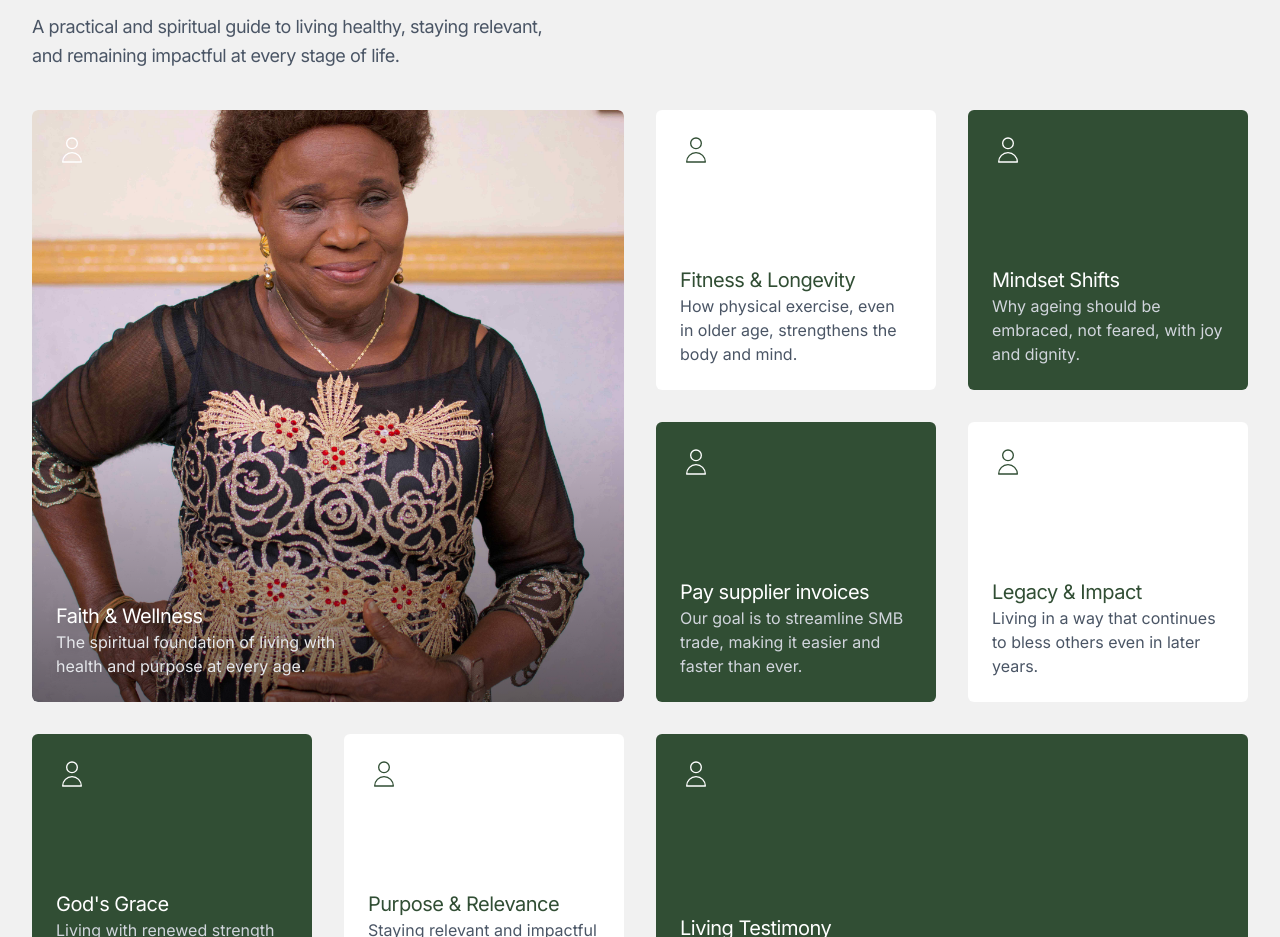
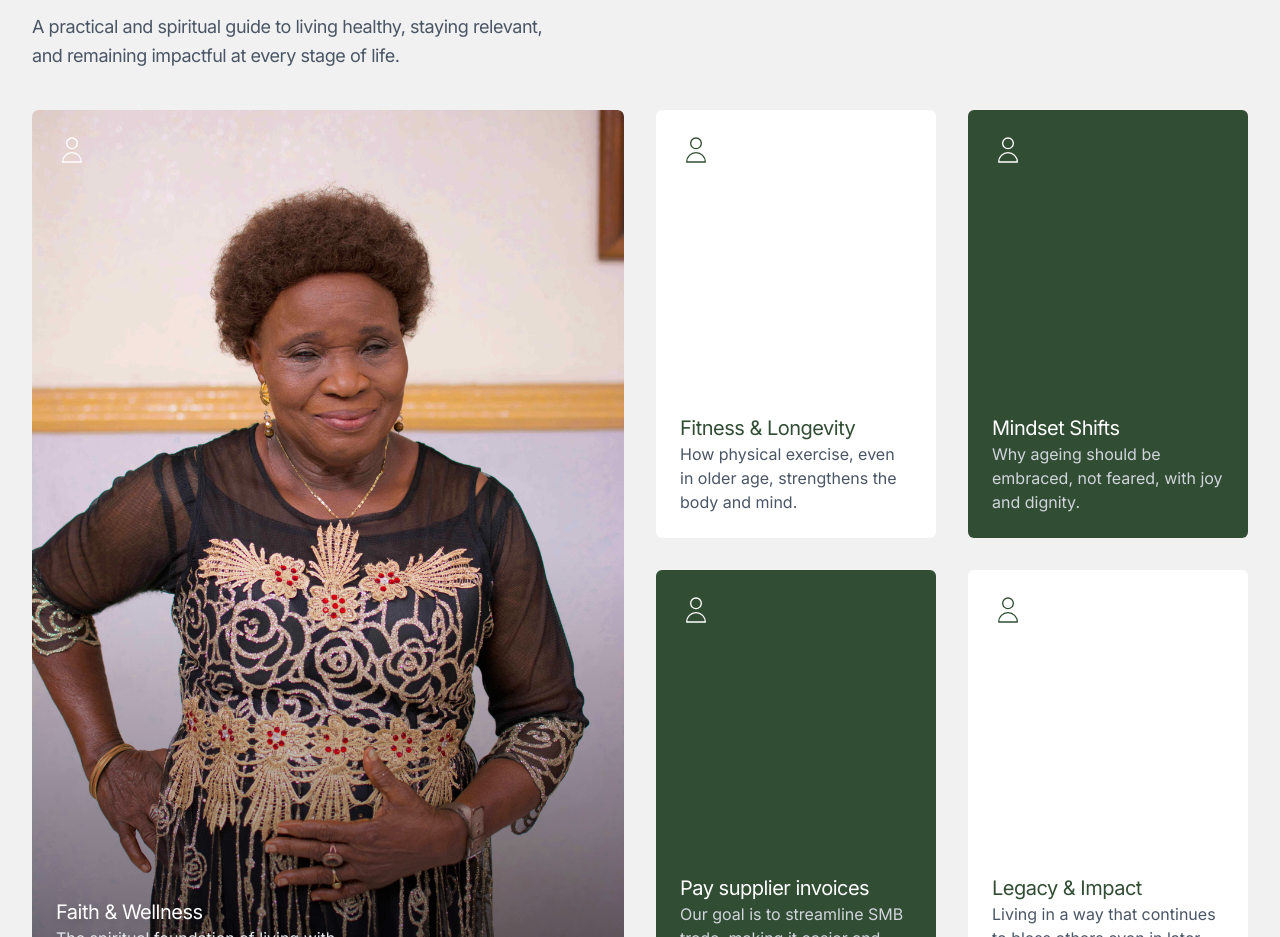
Before and after one commit to NeeglesNorah/book-launch, a React (Vite) app: page / in a window 1280 px wide. Shown: the part 5255-6192 px from the top of the page. Built offline with nearby package versions, Linux system fonts and the light colour scheme.

Commit message:
Updated story component

```diff
--- a/src/components/story.tsx
+++ b/src/components/story.tsx
@@ -24,7 +24,7 @@ export const Feature7 = () => (
           </div>
         </div>
         <div className="flex flex-col sm:grid sm:grid-cols-2 lg:grid  lg:grid-cols-3 xl:grid-cols-4 gap-8">
-          <div className="h-full w-full rounded-md aspect-square lg:col-span-2 lg:row-span-2 relative overflow-hidden">
+          <div className="h-full w-full rounded-md lg:col-span-2 lg:row-span-2 relative overflow-hidden">
             <img
               src={dsc9089Image}
               alt="Feature showcase"
@@ -46,7 +46,7 @@ export const Feature7 = () => (
             </div>
           </div>
 
-          <div className="h-full rounded-md aspect-square p-6 flex justify-between flex-col" style={{ backgroundColor: '#fff' }}>
+          <div className="h-full rounded-md p-6 flex justify-between flex-col" style={{ backgroundColor: '#fff' }}>
             <div className="w-8 h-8">
               <svg fill="none" stroke="#314E34" viewBox="0 0 24 24" className="w-full h-full">
                 <path strokeLinecap="round" strokeLinejoin="round" strokeWidth={1} d="M16 7a4 4 0 11-8 0 4 4 0 018 0zM12 14a7 7 0 00-7 7h14a7 7 0 00-7-7z" />
@@ -60,7 +60,7 @@ export const Feature7 = () => (
             </div>
           </div>
 
-          <div className="bg-[#314E34] h-full rounded-md aspect-square p-6 flex justify-between flex-col">
+          <div className="bg-[#314E34] h-full rounded-md p-6 flex justify-between flex-col">
             <div className="w-8 h-8">
               <svg fill="none" stroke="currentColor" viewBox="0 0 24 24" className="w-full h-full">
                 <path strokeLinecap="round" strokeLinejoin="round" strokeWidth={1} d="M16 7a4 4 0 11-8 0 4 4 0 018 0zM12 14a7 7 0 00-7 7h14a7 7 0 00-7-7z" />
@@ -74,7 +74,7 @@ export const Feature7 = () => (
             </div>
           </div>
 
-          <div className="h-full rounded-md aspect-square p-6 flex justify-between flex-col" style={{ backgroundColor: '#314E34' }}>
+          <div className="h-full rounded-md p-6 flex justify-between flex-col" style={{ backgroundColor: '#314E34' }}>
             <div className="w-8 h-8">
               <svg fill="none" stroke="white" viewBox="0 0 24 24" className="w-full h-full">
                 <path strokeLinecap="round" strokeLinejoin="round" strokeWidth={1} d="M16 7a4 4 0 11-8 0 4 4 0 018 0zM12 14a7 7 0 00-7 7h14a7 7 0 00-7-7z" />
@@ -89,7 +89,7 @@ export const Feature7 = () => (
             </div>
           </div>
 
-          <div className="bg-white h-full rounded-md aspect-square p-6 flex justify-between flex-col">
+          <div className="bg-white h-full rounded-md p-6 flex justify-between flex-col">
             <div className="w-8 h-8">
               <svg fill="none" stroke="#314E34" viewBox="0 0 24 24" className="w-full h-full">
                 <path strokeLinecap="round" strokeLinejoin="round" strokeWidth={1} d="M16 7a4 4 0 11-8 0 4 4 0 018 0zM12 14a7 7 0 00-7 7h14a7 7 0 00-7-7z" />
@@ -103,7 +103,7 @@ export const Feature7 = () => (
             </div>
           </div>
 
-          <div className="h-full rounded-md aspect-square p-6 flex justify-between flex-col" style={{ backgroundColor: '#314E34' }}>
+          <div className="h-full rounded-md p-6 flex justify-between flex-col" style={{ backgroundColor: '#314E34' }}>
             <div className="w-8 h-8">
               <svg fill="none" stroke="white" viewBox="0 0 24 24" className="w-full h-full">
                 <path strokeLinecap="round" strokeLinejoin="round" strokeWidth={1} d="M16 7a4 4 0 11-8 0 4 4 0 018 0zM12 14a7 7 0 00-7 7h14a7 7 0 00-7-7z" />
@@ -117,7 +117,7 @@ export const Feature7 = () => (
             </div>
           </div>
 
-          <div className="bg-white h-full rounded-md aspect-square p-6 flex justify-between flex-col">
+          <div className="bg-white h-full rounded-md p-6 flex justify-between flex-col">
             <div className="w-8 h-8">
               <svg fill="none" stroke="#314E34" viewBox="0 0 24 24" className="w-full h-full">
                 <path strokeLinecap="round" strokeLinejoin="round" strokeWidth={1} d="M16 7a4 4 0 11-8 0 4 4 0 018 0zM12 14a7 7 0 00-7 7h14a7 7 0 00-7-7z" />
```
Also changed, not shown: src/assets/images/mum1.jpg.
